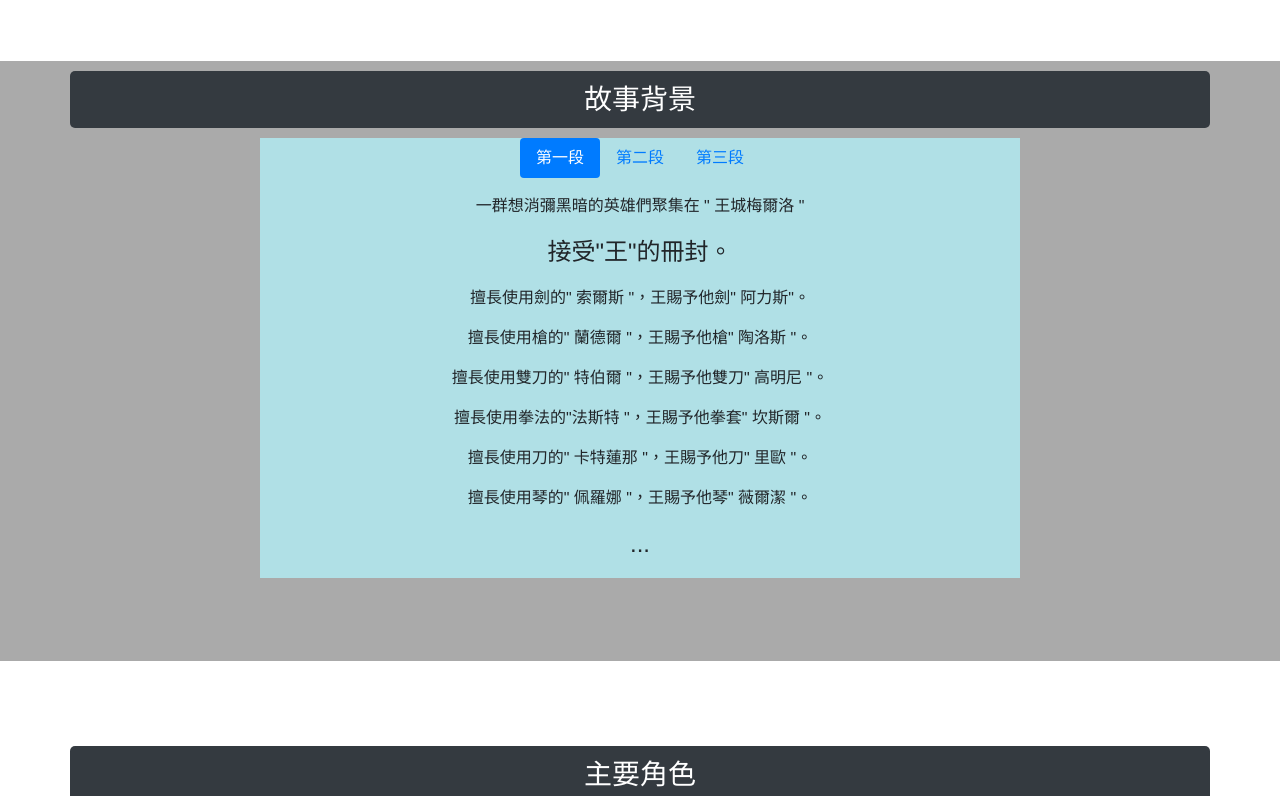
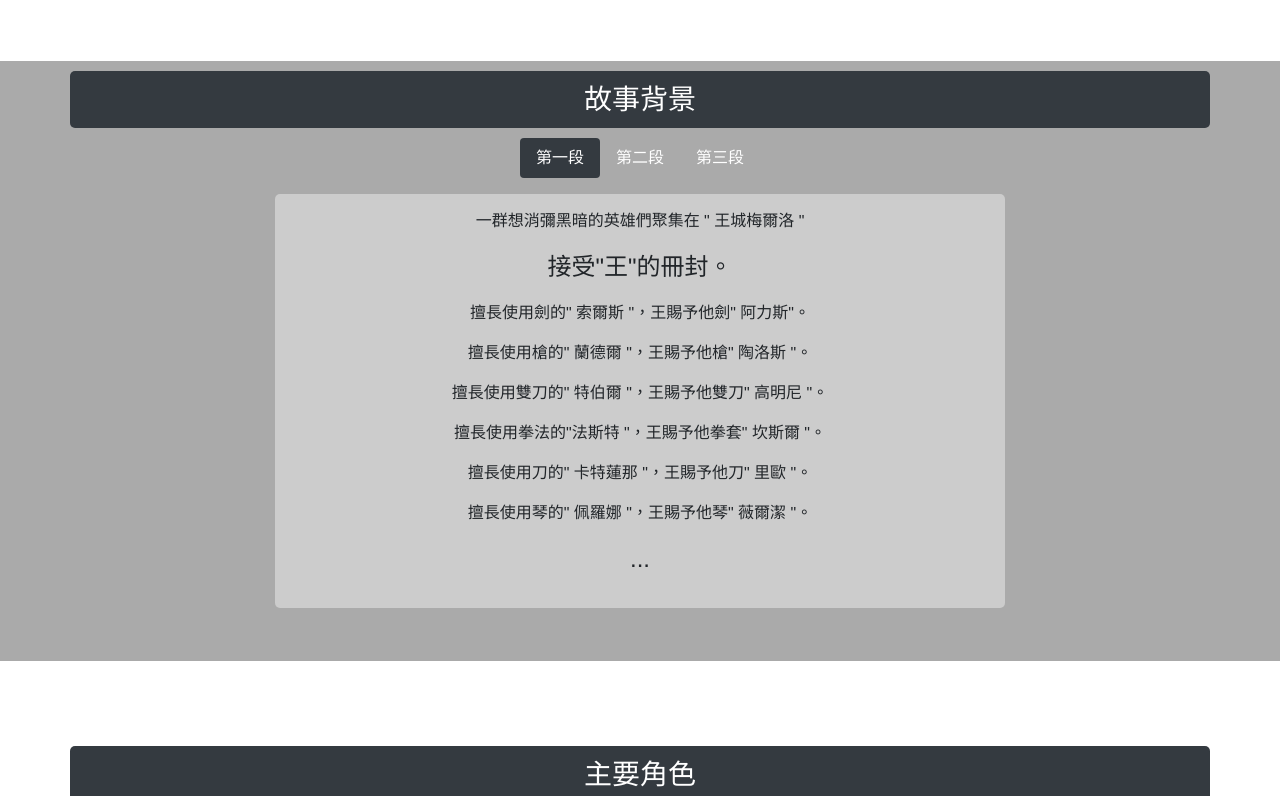
Before and after one commit to rheachui/rheachui.github.io, a plain HTML site: page index.html in a window 1280 px wide. Shown: the part 1020-1816 px from the top of the page. Drawn offline with nearby package versions, Linux system fonts and the light colour scheme.

Commit message:
變更 "故事" 內容中超聯結會被 "Smooth scroll" 影響，以及故事中的按鍵配色。

```diff
--- a/css/warrior_strike.css
+++ b/css/warrior_strike.css
@@ -70,13 +70,16 @@
 
 .slide-content {
     padding: 10px;
-    min-height: 323px;
     width: 100%;
     padding-bottom:30px;
     background-color: rgb(54, 35, 12);
 }
 .swiper-pagination {
     bottom: 10px;
+}
+
+.swiper-pagination-bullet-active {
+    background: rgb(240, 202, 32);
 }
 
 .swiper-slide.slide-content.swiper-slide-active {
@@ -152,6 +155,25 @@ h3::before {
     height: 600px;
     background-color: #aaa;
 }
+.nav-pills .nav-link.active, .nav-pills .show>.nav-link{
+    background-color: #343a40;
+}
+
+a.nav-link {
+    color:#fff;
+}
+
+a.nav-link:hover {
+    color:powderblue;
+}
+
+#pills-home, #pills-profile, #pills-contact {
+    min-height: 370px;
+    border-radius: 5px;
+    padding:15px 0;
+    background-color: #ccc;
+
+}
 
 #story.container #story-title.row {
     padding-top: 10px;
@@ -159,7 +181,6 @@ h3::before {
 }
 
 .ws-story-content {
-    background-color: powderblue;
     min-height: 440px;
 }
 
--- a/index.html
+++ b/index.html
@@ -399,6 +399,11 @@
             // Remove links that don't actually link to anything
             .not('[href="#"]')
             .not('[href="#0"]')
+            //Make the pills of the story not be effected.
+            .not('[href="#pills-home"]')
+            .not('[href="#pills-profile"]')
+            .not('[href="#pills-contact"]')
+
             .click(function (event) {
                 // On-page links
                 if (
```
